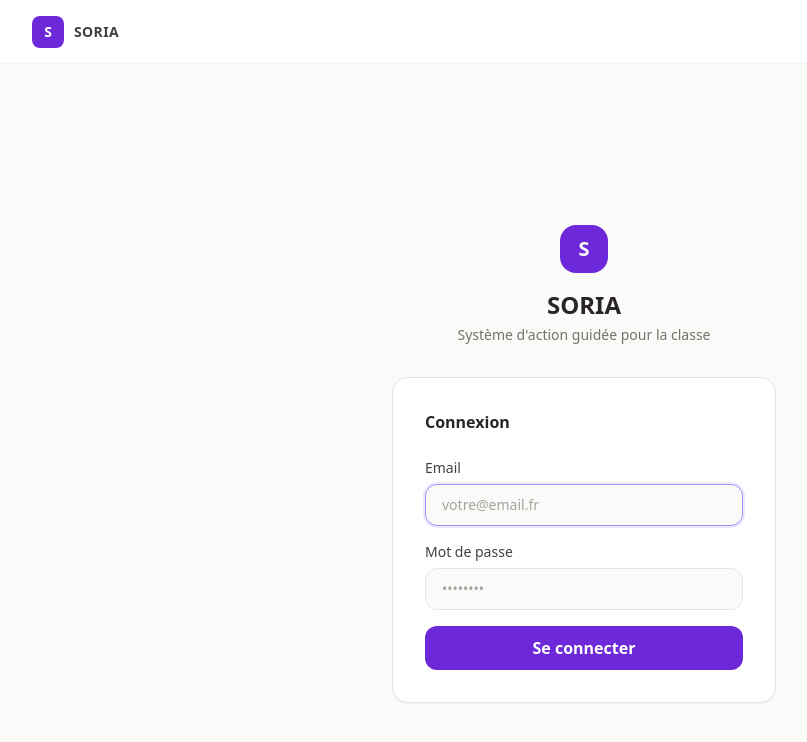
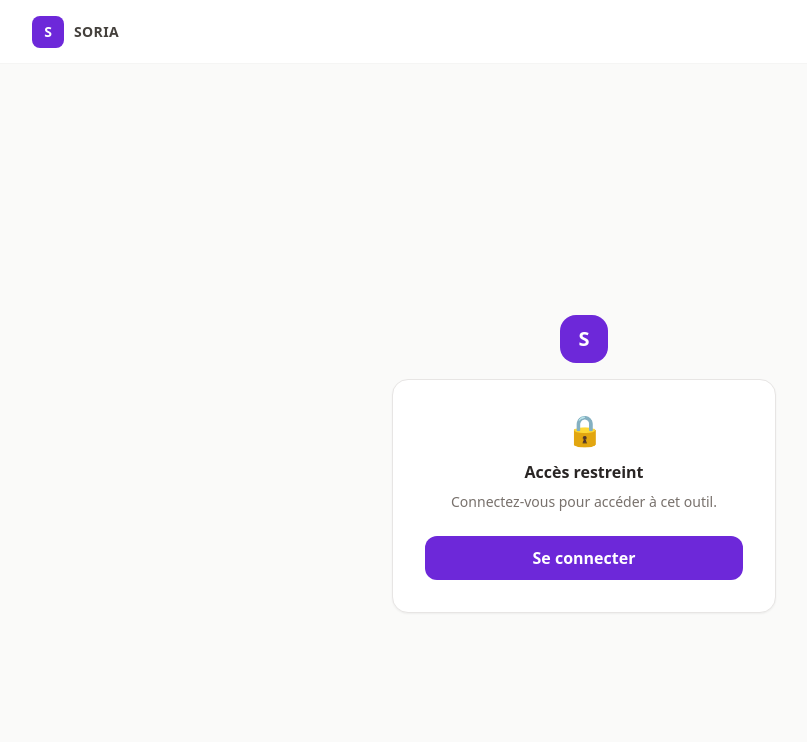
Before and after one commit to Said1623/soria, a React (Vite) app in the folder frontend/: page / in a window 1280 px wide. Before the commit this address led to /login. Shown: the top 742 px of the page, without its empty margins (56-863 px from the left). Built offline with nearby package versions, Linux system fonts and the light colour scheme.

Commit message:
fix: bouton retour + redirect post-login

```diff
--- a/frontend/src/App.tsx
+++ b/frontend/src/App.tsx
@@ -1,4 +1,4 @@
-import { BrowserRouter, Routes, Route, useLocation, Navigate } from 'react-router-dom';
+import { BrowserRouter, Routes, Route, useLocation } from 'react-router-dom';
 import { useNavigate } from 'react-router-dom';
 import Home from './pages/Home';
 import KitHome from './pages/KitHome';
@@ -69,7 +69,38 @@ function Header() {
 
 function ProtectedRoute({ children }: { children: React.ReactNode }) {
   const { isAuthenticated } = useAuth();
-  if (!isAuthenticated) return <Navigate to="/login" replace />;
+  const navigate = useNavigate();
+  const location = useLocation();
+
+  if (!isAuthenticated) {
+    return (
+      <div className="min-h-screen bg-stone-50 flex items-center justify-center px-4">
+        <div className="w-full max-w-sm text-center">
+          <div className="inline-flex items-center justify-center w-12 h-12 rounded-2xl bg-violet-700 mb-4">
+            <span className="text-white font-bold text-xl">S</span>
+          </div>
+          <div className="bg-white rounded-2xl border border-stone-200 shadow-sm p-8">
+            <div className="text-3xl mb-3">🔒</div>
+            <h2 className="text-base font-semibold text-stone-800 mb-2">Accès restreint</h2>
+            <p className="text-sm text-stone-500 mb-6">
+              Connectez-vous pour accéder à cet outil.
+            </p>
+            <button
+              onClick={() => {
+                localStorage.setItem('soria_redirect', location.pathname);
+                navigate('/login');
+              }}
+              className="w-full bg-violet-700 text-white font-semibold py-2.5 rounded-xl
+                         hover:bg-violet-800 transition-colors"
+            >
+              Se connecter
+            </button>
+          </div>
+        </div>
+      </div>
+    );
+  }
+
   return <>{children}</>;
 }
 
--- a/frontend/src/pages/KitHome.tsx
+++ b/frontend/src/pages/KitHome.tsx
@@ -47,6 +47,13 @@ export default function KitHome() {
 
   return (
     <div className="max-w-4xl mx-auto px-6 py-10">
+
+      <button
+        onClick={() => navigate(-1)}
+        className="text-sm text-stone-400 hover:text-stone-600 transition-colors flex items-center gap-1 mb-8"
+      >
+        ← Retour
+      </button>
 
       <div className="mb-10">
         <span className="text-xs font-semibold text-violet-400 uppercase tracking-widest block mb-2">Kit</span>
--- a/frontend/src/pages/Login.tsx
+++ b/frontend/src/pages/Login.tsx
@@ -14,7 +14,13 @@ export default function Login() {
   const store = (token: string, user: object) => {
     localStorage.setItem('soria_token', token);
     localStorage.setItem('soria_user', JSON.stringify(user));
-    navigate('/');
+    const redirect = localStorage.getItem('soria_redirect');
+    if (redirect) {
+      localStorage.removeItem('soria_redirect');
+      navigate(redirect);
+    } else {
+      navigate('/');
+    }
   };
 
   const handleSubmit = async (e: { preventDefault: () => void }) => {
```
